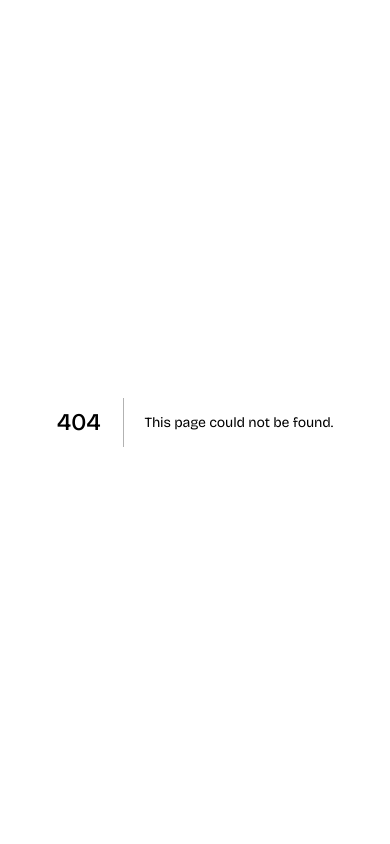
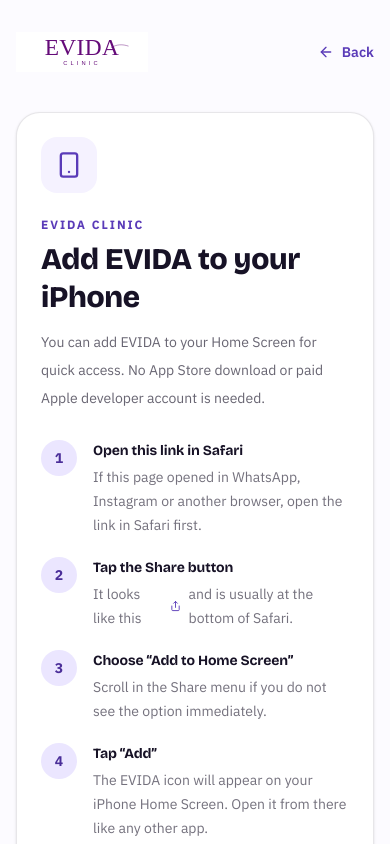
Before and after one commit to habibaelsayedd36-glitch/evida-clinic-management-system-new, a Next.js app: page /install in a window 390 px wide. Before the commit this address had no page. Shown: the top 844 px of the page. Built offline with nearby package versions, Linux system fonts and the light colour scheme.

Commit message:
Add dedicated iPhone install guide

```diff
--- /dev/null
+++ b/src/app/install/page.tsx
@@ -0,0 +1,75 @@
+import Link from "next/link";
+import { ArrowLeft, ArrowRight, CheckCircle2, Compass, Share, Smartphone } from "lucide-react";
+import { Brand } from "@/components/Shell";
+
+export const metadata = {
+  title: "Install EVIDA on iPhone",
+  description: "Simple steps to add EVIDA Clinic to your iPhone home screen.",
+};
+
+export default function InstallPage() {
+  return (
+    <main className="min-h-screen bg-sand-50 px-4 py-8 text-ink sm:py-12">
+      <div className="mx-auto max-w-xl">
+        <div className="flex items-center justify-between gap-3">
+          <Brand />
+          <Link href="/" className="inline-flex items-center gap-2 text-sm font-semibold text-iris-700 hover:text-iris-800">
+            <ArrowLeft className="h-4 w-4" /> Back
+          </Link>
+        </div>
+
+        <section className="mt-10 rounded-3xl border border-ink/10 bg-white p-6 shadow-sm sm:p-8">
+          <div className="grid h-14 w-14 place-items-center rounded-2xl bg-iris-50 text-iris-700">
+            <Smartphone className="h-7 w-7" />
+          </div>
+          <p className="mt-6 text-xs font-bold uppercase tracking-[0.16em] text-iris-700">EVIDA Clinic</p>
+          <h1 className="mt-2 font-display text-3xl font-extrabold leading-tight">Add EVIDA to your iPhone</h1>
+          <p className="mt-3 text-sm leading-7 text-ink/65">
+            You can add EVIDA to your Home Screen for quick access. No App Store download or paid Apple developer account is needed.
+          </p>
+
+          <div className="mt-7 space-y-5">
+            <div className="flex gap-4">
+              <span className="grid h-9 w-9 shrink-0 place-items-center rounded-full bg-iris-100 font-bold text-iris-800">1</span>
+              <div>
+                <h2 className="font-bold">Open this link in Safari</h2>
+                <p className="mt-1 text-sm leading-6 text-ink/60">If this page opened in WhatsApp, Instagram or another browser, open the link in Safari first.</p>
+              </div>
+            </div>
+            <div className="flex gap-4">
+              <span className="grid h-9 w-9 shrink-0 place-items-center rounded-full bg-iris-100 font-bold text-iris-800">2</span>
+              <div>
+                <h2 className="font-bold">Tap the Share button</h2>
+                <p className="mt-1 flex items-center gap-2 text-sm leading-6 text-ink/60">It looks like this <Share className="h-4 w-4 text-iris-700" /> and is usually at the bottom of Safari.</p>
+              </div>
+            </div>
+            <div className="flex gap-4">
+              <span className="grid h-9 w-9 shrink-0 place-items-center rounded-full bg-iris-100 font-bold text-iris-800">3</span>
+              <div>
+                <h2 className="font-bold">Choose “Add to Home Screen”</h2>
+                <p className="mt-1 text-sm leading-6 text-ink/60">Scroll in the Share menu if you do not see the option immediately.</p>
+              </div>
+            </div>
+            <div className="flex gap-4">
+              <span className="grid h-9 w-9 shrink-0 place-items-center rounded-full bg-iris-100 font-bold text-iris-800">4</span>
+              <div>
+                <h2 className="font-bold">Tap “Add”</h2>
+                <p className="mt-1 text-sm leading-6 text-ink/60">The EVIDA icon will appear on your iPhone Home Screen. Open it from there like any other app.</p>
+              </div>
+            </div>
+          </div>
+
+          <div className="mt-7 rounded-2xl border border-iris-100 bg-iris-50/70 p-4">
+            <p className="flex items-center gap-2 text-sm font-semibold text-iris-900"><CheckCircle2 className="h-4 w-4" /> Already added EVIDA?</p>
+            <p className="mt-1 text-sm leading-6 text-iris-900/70">Find the EVIDA icon on your Home Screen and tap it to open the app.</p>
+          </div>
+
+          <Link href="/login" className="mt-7 inline-flex w-full items-center justify-center gap-2 rounded-xl bg-iris-700 px-5 py-3.5 text-sm font-bold text-white transition hover:bg-iris-800">
+            Open EVIDA <ArrowRight className="h-4 w-4" />
+          </Link>
+          <p className="mt-4 text-center text-xs text-ink/45">For iPhone, use Safari to add EVIDA to your Home Screen.</p>
+        </section>
+      </div>
+    </main>
+  );
+}
```
